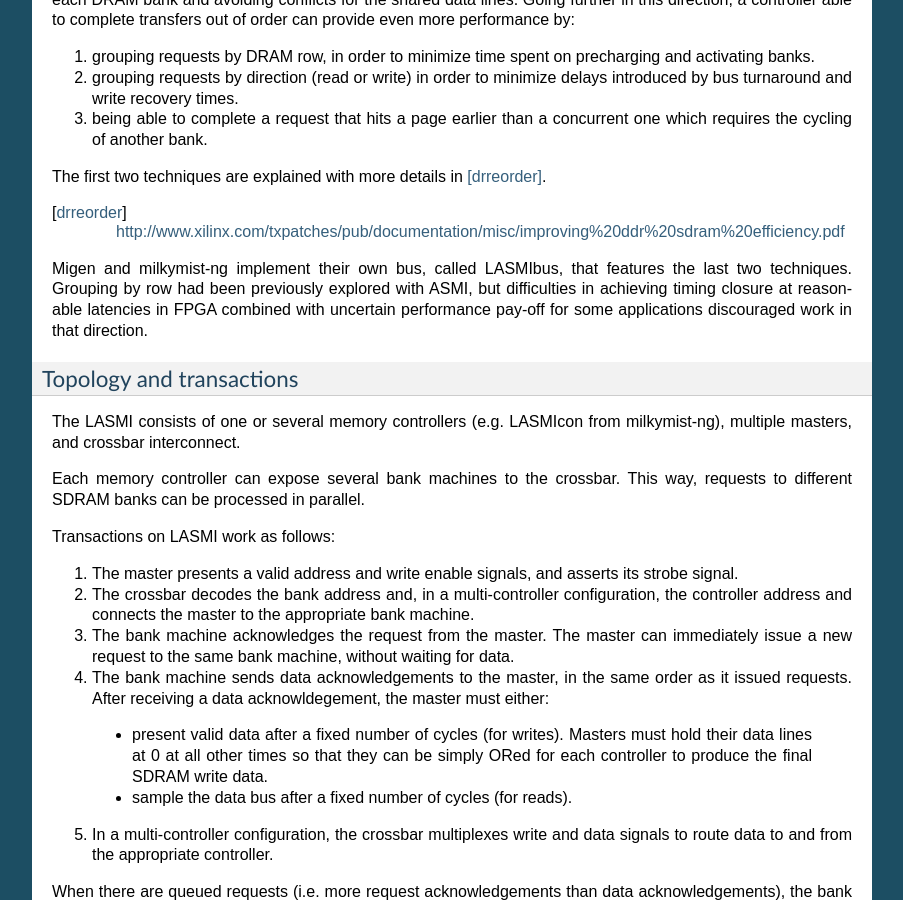
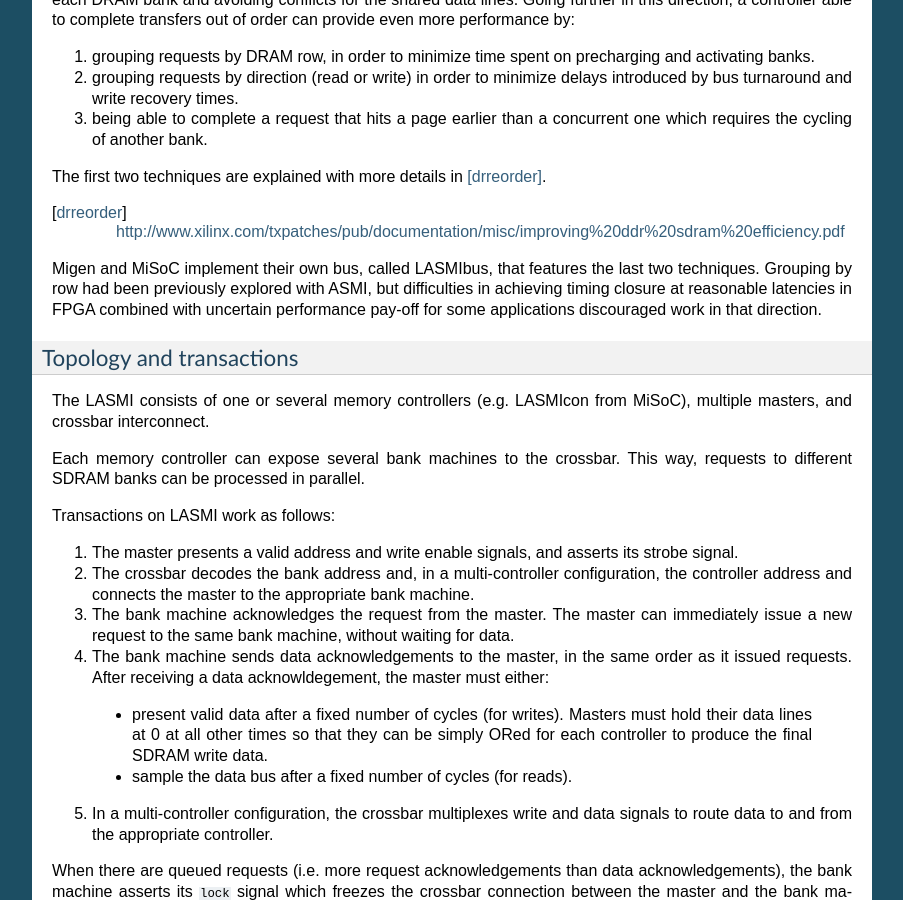
Before and after one commit to enjoy-digital/litex, a Sphinx documentation site: the page built from doc/bus.rst, in a window 1280 px wide and 900 px high, scrolled down 2867 px. Shown: the whole window, without its empty margins (198-1101 px from the left). Built offline with Sphinx 7.4.7, drawn with Linux system fonts in a browser that asks for light colours; formulas are drawn with MathJax 3.

Commit message:
rename milkymist-ng to MiSoC

```diff
--- a/doc/bus.rst
+++ b/doc/bus.rst
@@ -107,11 +107,11 @@ The first two techniques are explained with more details in [drreorder]_.
 
 .. [drreorder] http://www.xilinx.com/txpatches/pub/documentation/misc/improving%20ddr%20sdram%20efficiency.pdf
 
-Migen and milkymist-ng implement their own bus, called LASMIbus, that features the last two techniques. Grouping by row had been previously explored with ASMI, but difficulties in achieving timing closure at reasonable latencies in FPGA combined with uncertain performance pay-off for some applications discouraged work in that direction.
+Migen and MiSoC implement their own bus, called LASMIbus, that features the last two techniques. Grouping by row had been previously explored with ASMI, but difficulties in achieving timing closure at reasonable latencies in FPGA combined with uncertain performance pay-off for some applications discouraged work in that direction.
 
 Topology and transactions
 =========================
-The LASMI consists of one or several memory controllers (e.g. LASMIcon from milkymist-ng), multiple masters, and crossbar interconnect.
+The LASMI consists of one or several memory controllers (e.g. LASMIcon from MiSoC), multiple masters, and crossbar interconnect.
 
 Each memory controller can expose several bank machines to the crossbar. This way, requests to different SDRAM banks can be processed in parallel.
 
```
Also changed, not shown: 1 other file.
